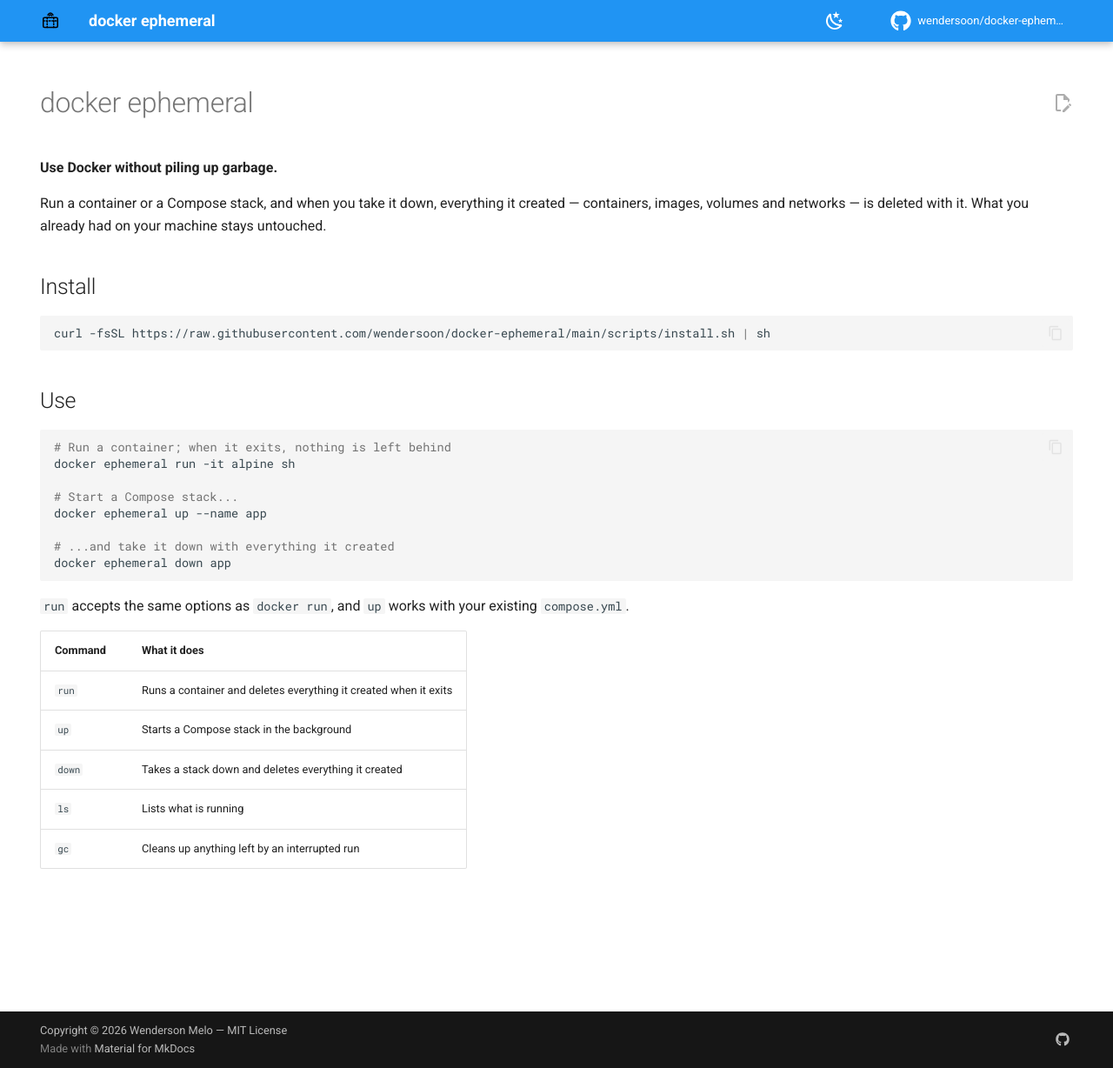
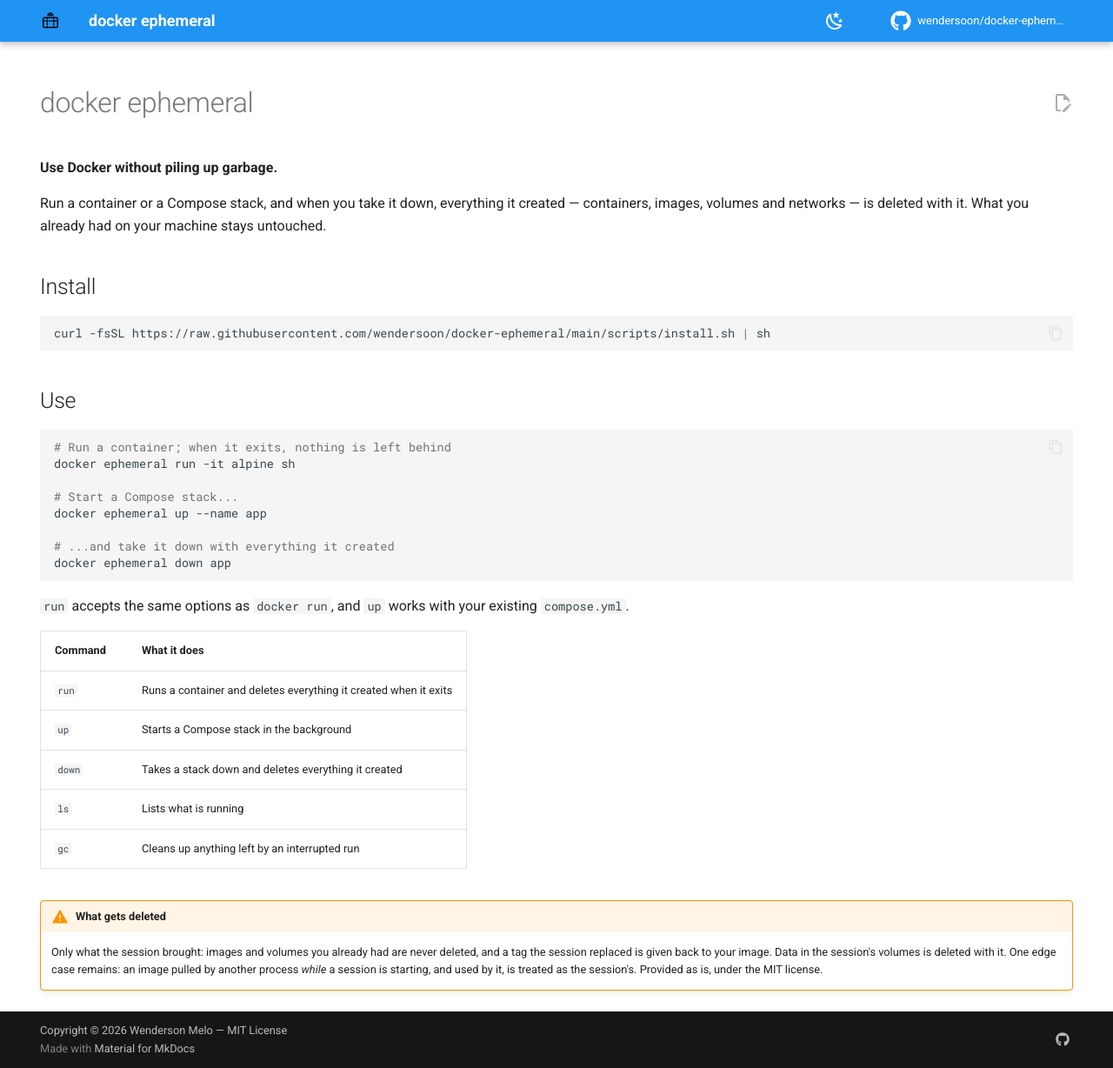
Before and after one commit to wendersoon/docker-ephemeral, an MkDocs documentation site: the page built from docs/index.md, in a window 1280 px wide and 1228 px high. Shown: the whole window at 87% size. Built offline with MkDocs 1.6.1 and Material for MkDocs 9.7.7, drawn with Linux system fonts in a browser that asks for light colours; comment, search, counter and statistics services are not loaded.

Commit message:
docs: describe what gets deleted

```diff
--- a/docs/index.md
+++ b/docs/index.md
@@ -41,3 +41,10 @@ existing `compose.yml`.
 | `down` | Takes a stack down and deletes everything it created |
 | `ls` | Lists what is running |
 | `gc` | Cleans up anything left by an interrupted run |
+
+!!! warning "What gets deleted"
+    Only what the session brought: images and volumes you already had are never
+    deleted, and a tag the session replaced is given back to your image. Data
+    in the session's volumes is deleted with it. One edge case remains: an
+    image pulled by another process *while* a session is starting, and used by
+    it, is treated as the session's. Provided as is, under the MIT license.
```
Also changed, not shown: README.md (+6 -2 lines).
